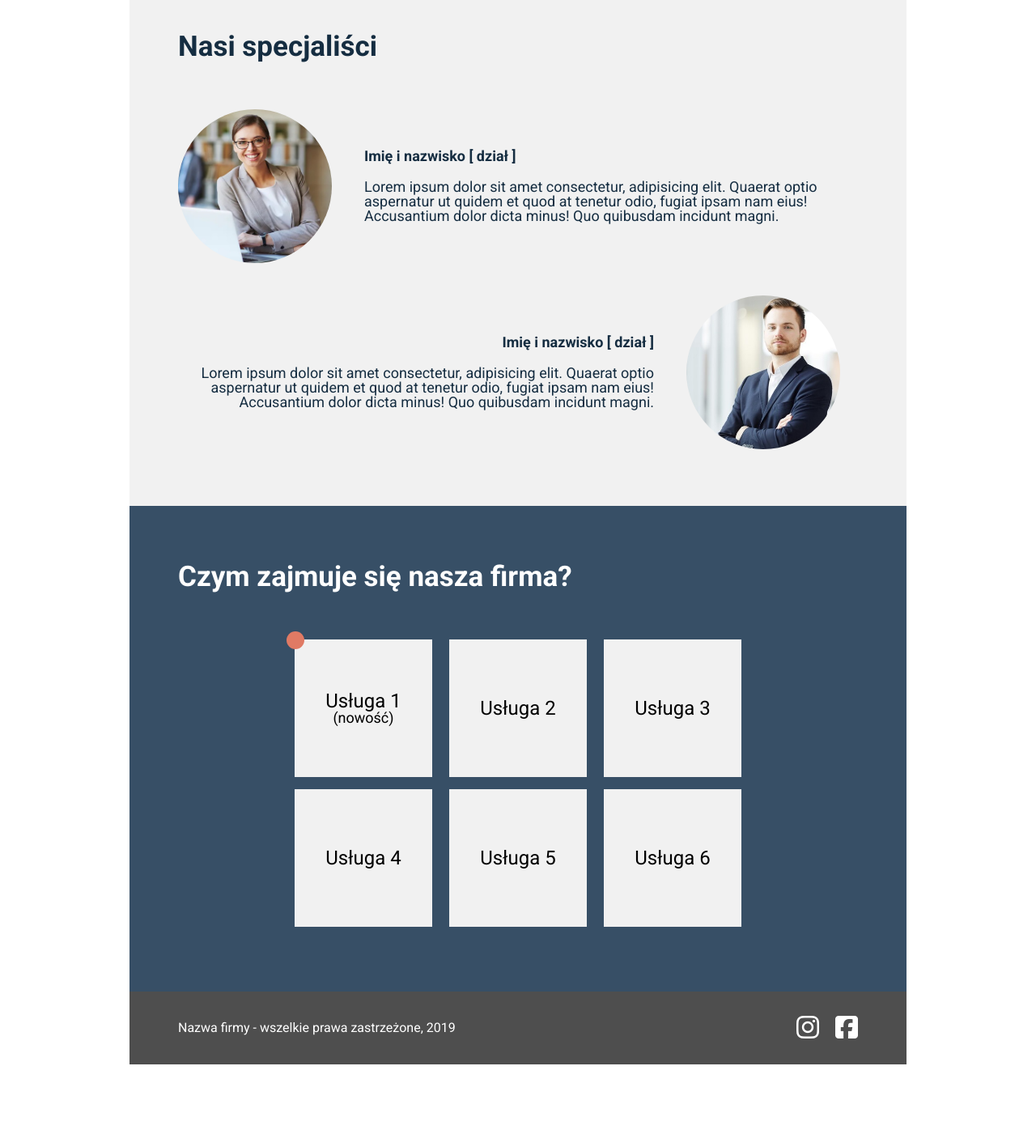
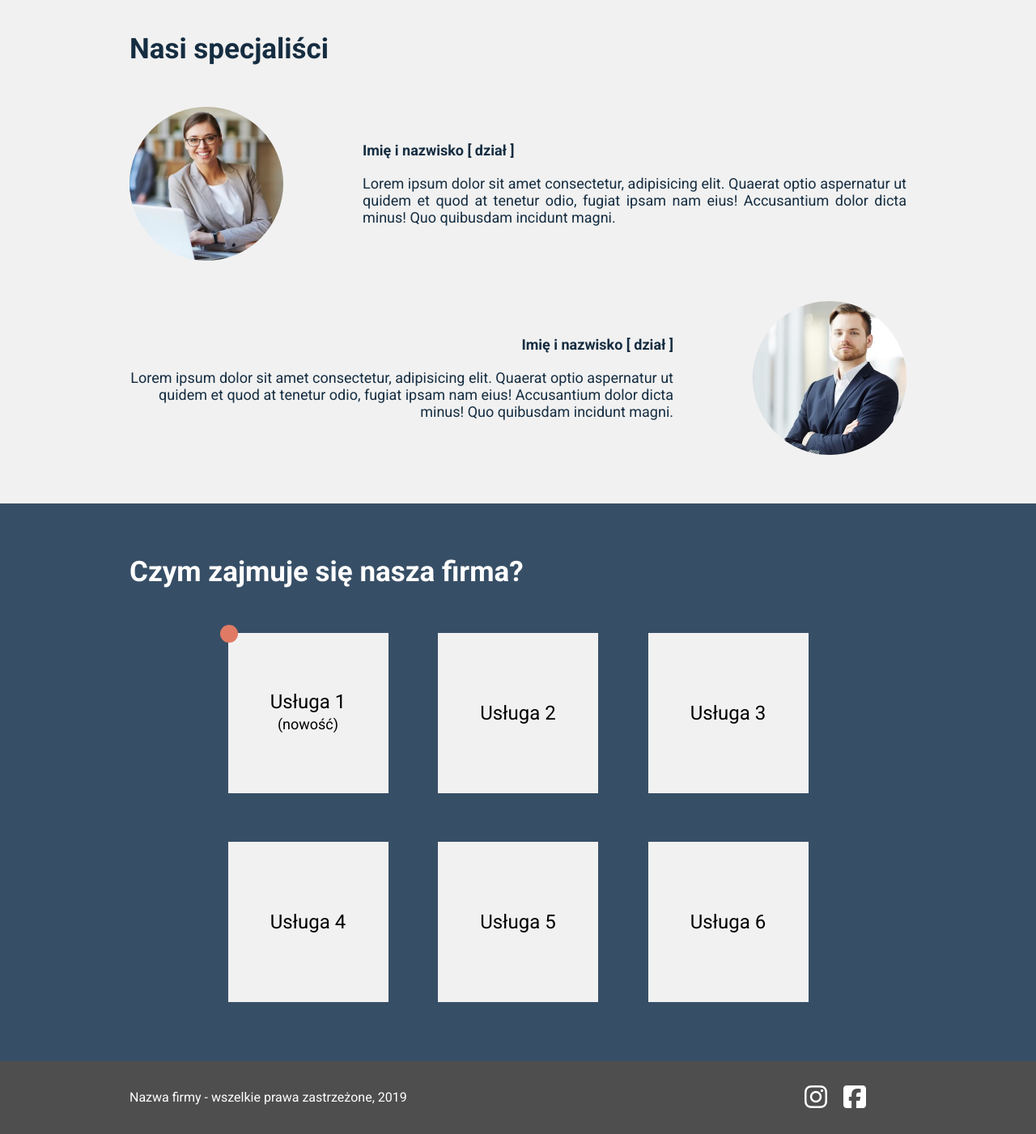
Before and after one commit to KkarolaS/HTML_CSS_Webside_page_projekt1, a plain HTML site: page index.html in a window 1280 px wide. Shown: the part 900-2301 px from the top of the page at 81% size. Before the commit the page ends 2215 px from the top, so only its background shows below. Drawn offline with Linux system fonts and the light colour scheme.

Commit message:
amend html file and css to  make whole page as background

```diff
--- a/index.html
+++ b/index.html
@@ -20,23 +20,28 @@
   <body>
     <div class="page-container">
       <header class="page-navbar">
+        <div class="container page-navbar">
           <div class="company-name">moja firma</div>
           <nav class="link-container">
             <li><a class="nav-link" href="#about">o nas</a></li>
             <li><a class="nav-link" href="#offer">oferta</a></li>
             <li><a class="nav-link nav-contact" href="#">kontakt</a></li>
           </nav>
+        </div>
       </header>
       <main class="landing-page">
         <div class="landing-page-shadow">
+          <div class="container">
             <h1 class="main-slogan">
               Nasza firma oferuje najwyższej jakości produkty
             </h1>
             <h2 class="second-slogan">Nie wierz nam na słowo - sprawdź</h2>
             <button class="button-offer"><a href="#offer">oferta</a></button>
           </div>
+        </div>
       </main>
       <section id="about" class="about">
+        <div class="container">
           <h1 class="about-title">Nasi specjaliści</h1>
           <div class="employees-container">
             <section class="employee">
@@ -51,7 +56,7 @@
                 </p>
               </div>
             </section>
-          <section class="employee">
+            <section class="employee container">
               <div class="employee-image2 employee-image"></div>
               <div class="employee-info">
                 <h2 class="name">Imię i nazwisko [ dział ]</h2>
@@ -64,9 +69,11 @@
               </div>
             </section>
           </div>
+        </div>
       </section>
       <section id="offer" class="offer">
         <div class="offer-shadow">
+          <div class="container">
             <h1 class="offer-title">Czym zajmuje się nasza firma?</h1>
             <section class="offer-container">
               <div class="offer-box1 box">
@@ -81,8 +88,10 @@
               <div class="offer-box box"><p>Usługa 6</p></div>
             </section>
           </div>
+        </div>
       </section>
       <footer class="page-footer">
+        <div class="container page-footer">
           <p class="footer-text">
             Nazwa firmy - wszelkie prawa zastrzeżone, 2019
           </p>
@@ -94,6 +103,7 @@
               <i class="fa-brands fa-square-facebook fa-2xl"></i>
             </div>
           </div>
+        </div>
       </footer>
     </div>
   </body>
--- a/style.css
+++ b/style.css
@@ -7,6 +7,11 @@ body {
 }
 
 .page-container {
+  width: auto;
+  margin: 0 auto;
+}
+
+.container {
   width: 960px;
   margin: 0 auto;
 }
@@ -14,7 +19,7 @@ body {
 .page-navbar {
   background-color: #4e4e4e;
   height: 50px;
-  padding: 10px;
+  padding: 10px 0;
   display: flex;
   gap: 10px;
   justify-content: space-between;
@@ -24,11 +29,11 @@ body {
 
 .company-name {
   color: #ffffff;
-  margin-left: 50px;
+  font-weight: 700;
+  font-size: 18px;
 }
 
 .link-container {
-  margin-right: 50px;
   list-style-type: none;
   display: flex;
   gap: 45px;
@@ -46,6 +51,7 @@ body {
 
 .landing-page {
   height: 100vh;
+  top: 0;
   background-image: url(background-photo.jpg);
   background-position: center;
   background-repeat: no-repeat;
@@ -55,45 +61,44 @@ body {
 }
 
 .landing-page-shadow {
+  width: 100%;
   background: rgba(0, 0, 0, 0.15);
-  padding: 10px;
-  width: 100%;
+  padding: 10px 0;
 }
 
 .main-slogan {
   width: 60%;
   margin-top: 25%;
-  margin-left: 50px;
-  margin-right: 50px;
   font-size: 36px;
   font-weight: 700;
+  line-height: 42px;
 }
 
 .second-slogan {
-  margin-left: 50px;
-  margin-right: 50px;
   margin-top: 60px;
   font-size: 18px;
   font-weight: 700;
-}
-
-.button-offer {
-  width: auto;
-  height: 40px;
-  margin-left: 50px;
-  margin-top: 60px;
-  text-align: center;
-  font-size: 18px;
-  font-weight: 700;
-  border: 3px solid #ffffff;
-  background-color: rgba(196, 196, 196, 0);
-  transition: background-color 1s linear color 1s linear;
+  line-height: 21px;
 }
 
 .button-offer a {
   text-decoration: none;
   color: #ffffff;
   padding: 20px 40px;
+  font-family: "Roboto", sans-serif;
+}
+
+.button-offer {
+  width: auto;
+  height: 40px;
+  margin-top: 60px;
+  text-align: center;
+  font-size: 18px;
+  font-weight: 700;
+  line-height: 21px;
+  border: 3px solid #ffffff;
+  background-color: rgba(196, 196, 196, 0);
+  transition: background-color 1s linear, color 1s linear;
 }
 
 .button-offer:hover {
@@ -107,32 +112,37 @@ body {
 }
 
 .about {
-  padding: 10px;
   background-color: rgba(241, 241, 241, 1);
   color: rgba(21, 45, 65, 1);
+  padding: 10px 0;
 }
 
 .about-title {
-  margin-left: 50px;
   margin-top: 60px;
   font-size: 35px;
   font-weight: 700;
+  line-height: 42px;
 }
 
 .employees-container {
-  margin: 60px 50px;
+  margin-top: 50px;
+  margin-bottom: 50px;
+  line-height: 21px;
   display: flex;
+  flex-direction: column;
   flex-wrap: wrap;
-  justify-content: center;
+  justify-content: space-between;
   align-items: center;
-  gap: 40px;
+  gap: 50px;
 }
 
 .employee {
   display: flex;
   flex-wrap: wrap;
   align-items: center;
+  justify-content: space-between;
   gap: 40px;
+  text-align: justify;
 }
 
 .employees-container .employee:nth-of-type(even) {
@@ -144,8 +154,9 @@ body {
 
 .employee-image {
   width: 190px;
-  height: 190px;
+  aspect-ratio: 1;
   border-radius: 50%;
+  align-self: center;
   background-size: cover;
   background-position: center center;
 }
@@ -174,41 +185,42 @@ body {
 
 .offer {
   background-color: rgba(64, 93, 120, 1);
-  height: 600px;
+  height: 689px;
   display: flex;
-  flex-direction: column;
 }
 
 .offer-shadow {
   background: rgba(0, 0, 0, 0.15);
-  height: 100%;
-  padding: 10px;
+  padding: 10px 0;
+  width: 100%;
 }
 
 .offer-title {
   color: rgba(255, 255, 255, 1);
-  margin-left: 50px;
   margin-top: 60px;
   font-size: 35px;
   font-weight: 700;
+  line-height: 30px;
+  text-align: start;
 }
 
 .offer-container {
-  width: 60%;
-  height: 60%;
+  width: 720px;
+  height: 450px;
   margin: 60px auto;
   display: flex;
   justify-content: space-evenly;
   align-items: center;
   flex-wrap: wrap;
-  gap: 15px;
+  gap: 60px;
 }
 
 .box {
-  width: 170px;
-  height: 170px;
+  width: 198px;
+  height: 198px;
   background-color: #f1f1f1;
   color: rgba(0, 0, 0, 1);
+  line-height: 28px;
   display: flex;
   justify-content: center;
   align-items: center;
@@ -226,7 +238,7 @@ body {
 
 .box1-eclise {
   width: 22px;
-  height: 22px;
+  aspect-ratio: 1;
   background-color: rgba(224, 122, 100, 1);
   border-radius: 50%;
   position: absolute;
@@ -249,21 +261,18 @@ body {
   background-color: rgba(78, 78, 78, 1);
   height: 70px;
   color: rgba(255, 255, 255, 1);
-  padding: 10px;
+  padding: 10px 0;
   display: flex;
   justify-content: space-between;
   align-items: center;
   align-content: center;
 }
 
-.footer-text {
-  margin-left: 50px;
-}
-
 .insta-fb-container {
   margin-right: 50px;
   gap: 20px;
   display: flex;
-  justify-content: space-between;
+  justify-content: center;
   align-items: center;
+  gap: 20px;
 }
```
Lines whose indentation alone changed are shown as unchanged.
